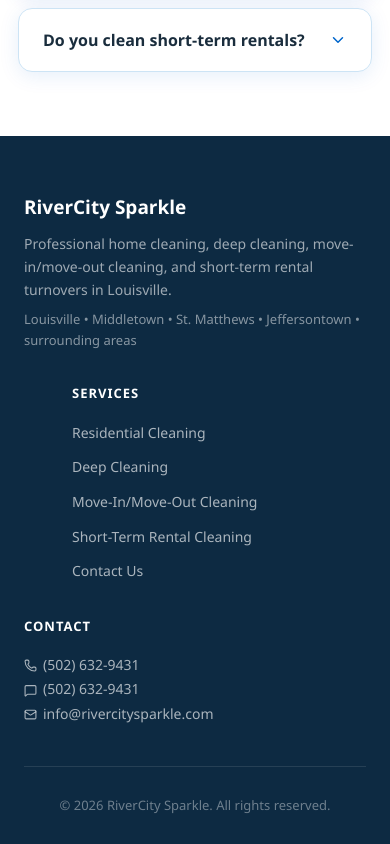
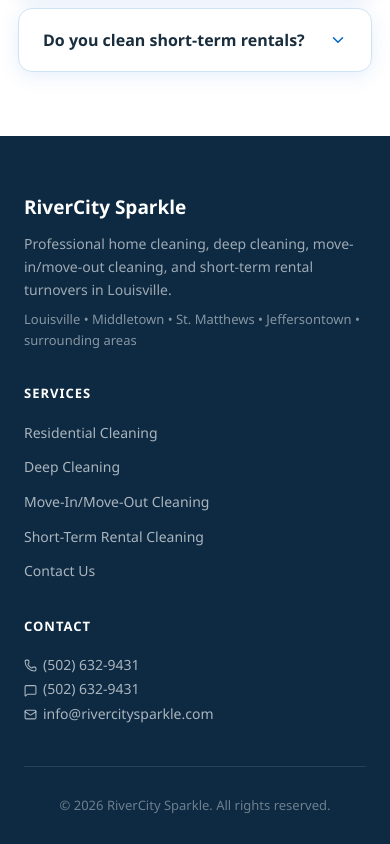
Before and after one commit to levimcdougal/rivercity-sparkle, a React (Vite) app: page /contact in a window 390 px wide. Shown: the part 4399-5243 px from the top of the page. Built offline with nearby package versions, Linux system fonts and the light colour scheme.

Commit message:
describe what you changed

```diff
--- a/src/App.css
+++ b/src/App.css
@@ -1627,6 +1627,10 @@
   .footer-top {
     grid-template-columns: 1fr;
     gap: 32px;
+  }
+
+  .footer-col-services {
+    padding-left: 0;
   }
 
   .navbar-links {
```
